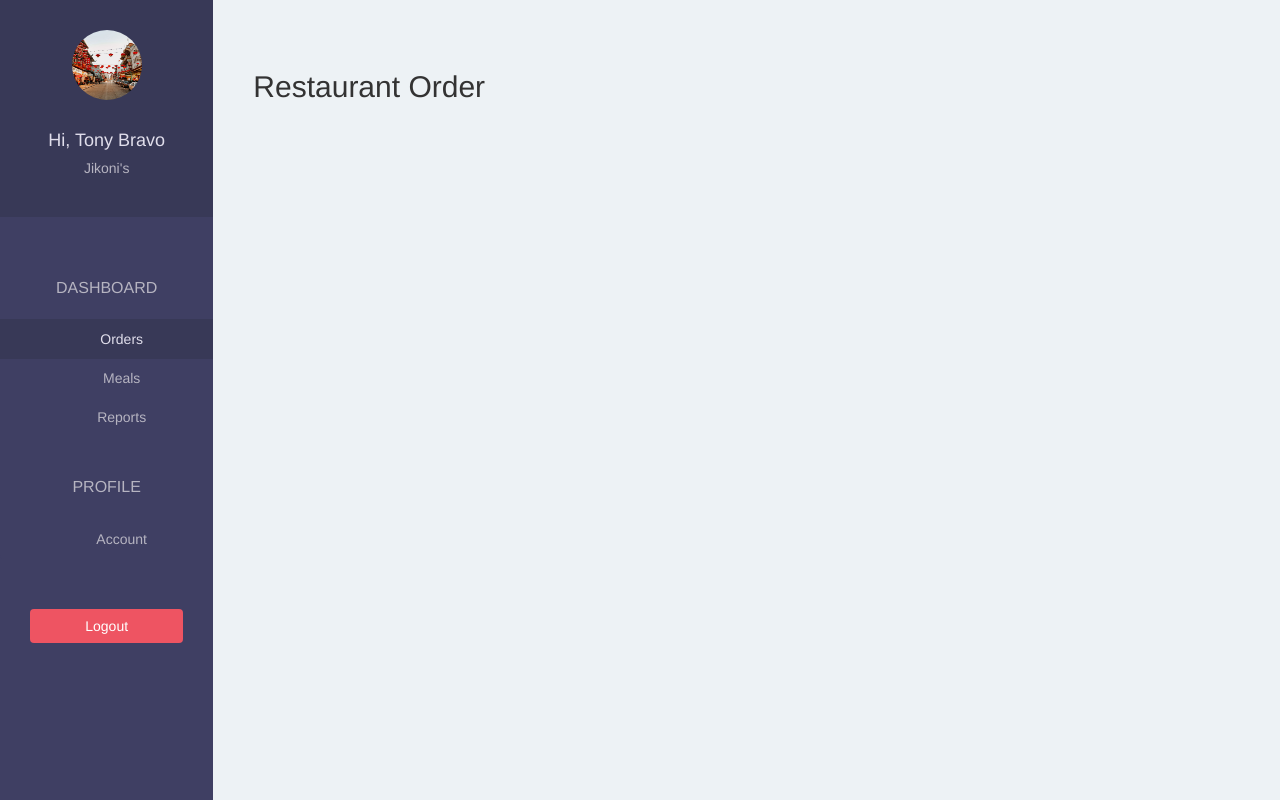
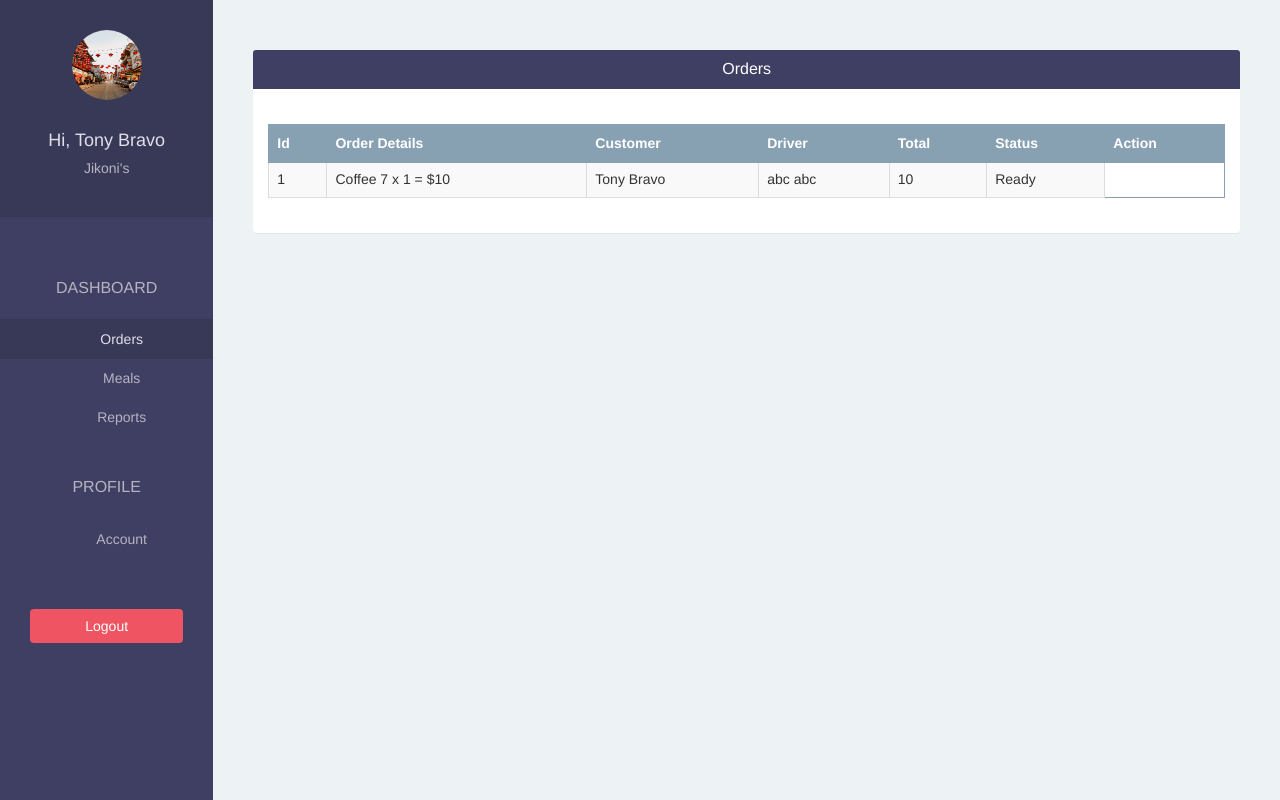
Before and after one commit to TonyKioko/UberEats, a Django app: page /restaurant/order/ in a window 1280 px wide. Run offline with Django 3.2, Linux system fonts and the light colour scheme; a user stored in the database is signed in; data comes from the database, SQL or seed files in the repository; both versions use the stored data as it was after the commit; some libraries are stand-ins or nearby versions.

Commit message:
displaying orders per restaurant

```diff
--- a/ubereatsapp/static/css/styles.css
+++ b/ubereatsapp/static/css/styles.css
@@ -127,5 +127,6 @@ body {
     border-color: #88A1B2;
   }
   .table > tbody > tr > td {
-    padding-top:50px;
+    padding-top:6px;
+    box-sizing: border-box
   }
--- a/ubereatsapp/templates/restaurant/order.html
+++ b/ubereatsapp/templates/restaurant/order.html
@@ -1,7 +1,46 @@
-{% extends 'restaurant/base.html'%}
+{% extends 'restaurant/base.html' %}
 
 {% block page %}
 
-<h2>Restaurant Order</h2>
+    <div class="panel">
+        <div class="panel-heading bg-blue">
+            <h4 class="panel-title text-center text-white">Orders</h4>
+        </div>
+        <div class="panel-body">
+            <br/>
+            <table class="table table-bordered table-hover table-striped">
+                <thead>
+                  <tr class="bg-gray text-white">
+                    <th>Id</th>
+                    <th>Order Details</th>
+                    <th>Customer</th>
+                    <th>Driver</th>
+                    <th>Total</th>
+                    <th>Status</th>
+                    <th>Action</th>
+                  </tr>
+                </thead>
+                <tbody>
+                    {% for order in orders %}
+                        <tr>
+                            <td scope="row">{{ order.id }}</td>
+                            <td>
+                              {% for od in order.order_details.all %}
+                                  {{ od.meal.name }} {{ od.meal.price }}
+                                  x {{ od.quantity }} = ${{ od.sub_total }}
+                              {% endfor %}
+                            </td>
+                            <td>{{ order.customer }}</td>
+                            <td>{{ order.driver }}</td>
+                            <td>{{ order.total }}</td>
+                            <td>{{ order.get_status_display }}</td>
+
+                        </tr>
+                    {% endfor %}
+
+                </tbody>
+            </table>
+        </div>
+    </div>
 
 {% endblock %}
--- a/ubereatsapp/views.py
+++ b/ubereatsapp/views.py
@@ -1,7 +1,7 @@
 from django.shortcuts import render,redirect
 from django.contrib.auth.decorators import login_required
 from ubereatsapp.forms import UserForm, RestaurantForm,UserFormForEdit,MealForm
-from ubereatsapp.models import Meal, Driver
+from ubereatsapp.models import Meal, Driver,Order
 
 
 from django.contrib.auth import authenticate, login
@@ -113,9 +113,9 @@ def restaurant_order(request):
     #         order.status = Order.READY
     #         order.save()
 
-    # orders = Order.objects.filter(restaurant = request.user.restaurant).order_by("-id")
+    orders = Order.objects.filter(restaurant = request.user.restaurant).order_by("-id")
     return render(request, 'restaurant/order.html', {
-        # "orders": orders
+        "orders": orders
         })
 
 # @login_required(login_url='/restaurant/sign-in/')
```
Also changed, not shown: db.sqlite3.
